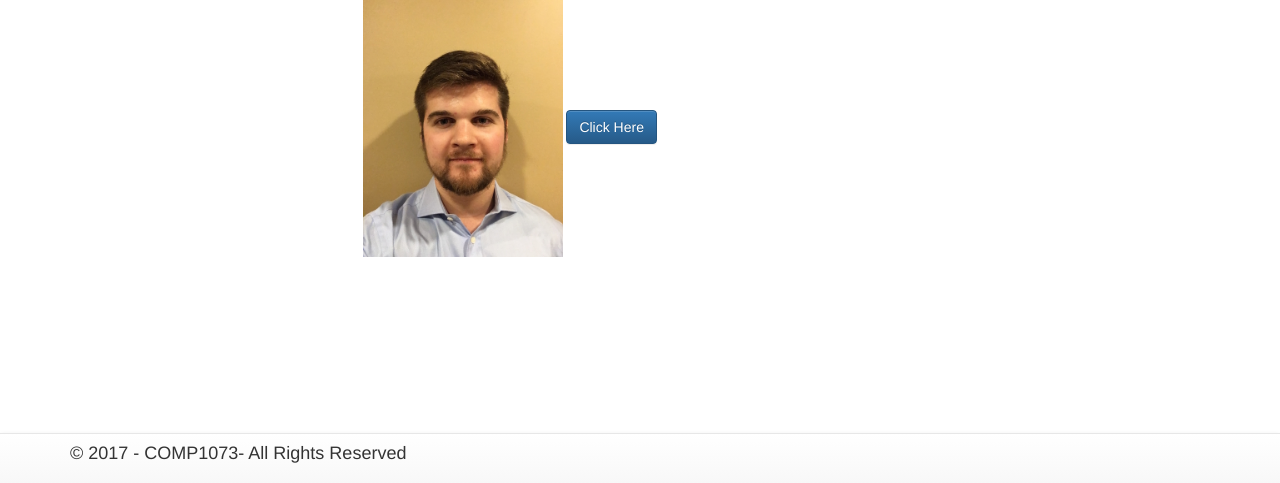
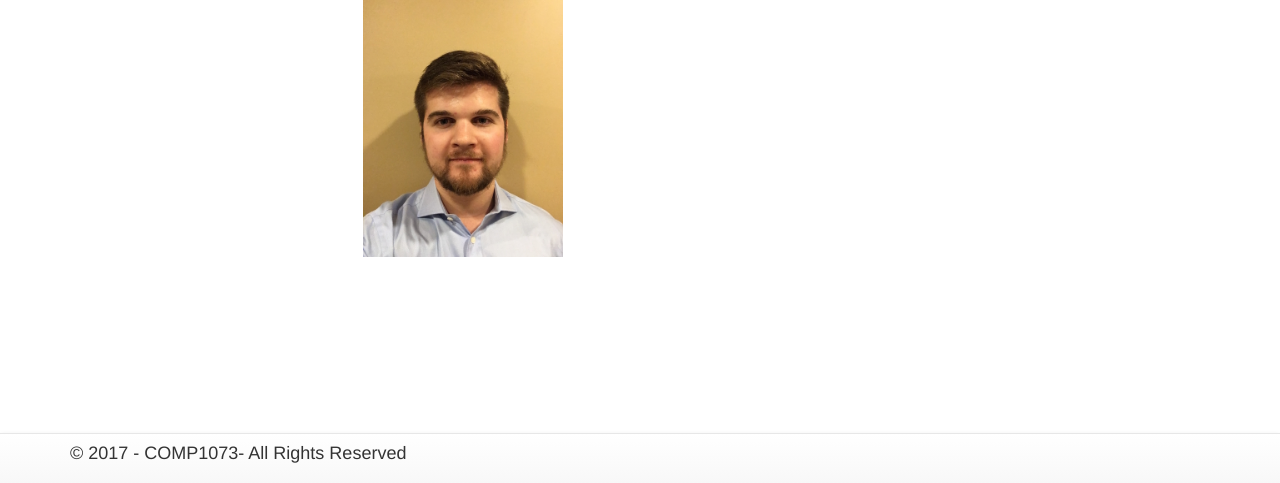
Before and after one commit to JCannon1/COMP1073-Assignment1-MiniPortfolio, a website: page index.html in a window 1280 px wide. Shown: the part 317-800 px from the top of the page. Drawn offline with Linux system fonts and the light colour scheme.

Commit message:
removed button from main page

```diff
--- a/index.html
+++ b/index.html
@@ -49,7 +49,7 @@
 
                 <img src="../images/Jesse-Cannon-photo.JPG" height="260" width="200">
 
-                <button id="clickMeButton" class="btn btn-primary">Click Here</button>
+
             </div>
         </div>
     </div>
```
